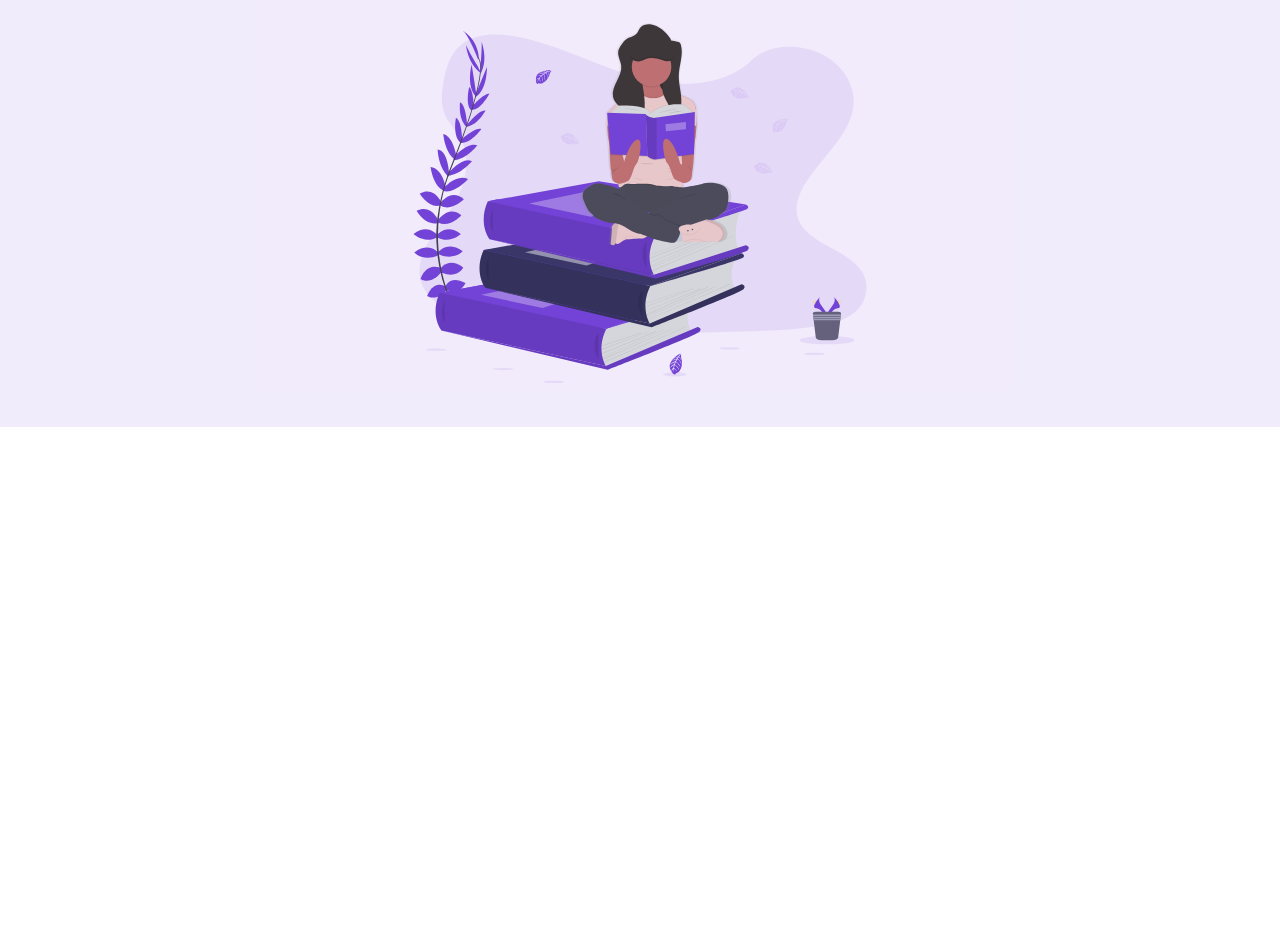
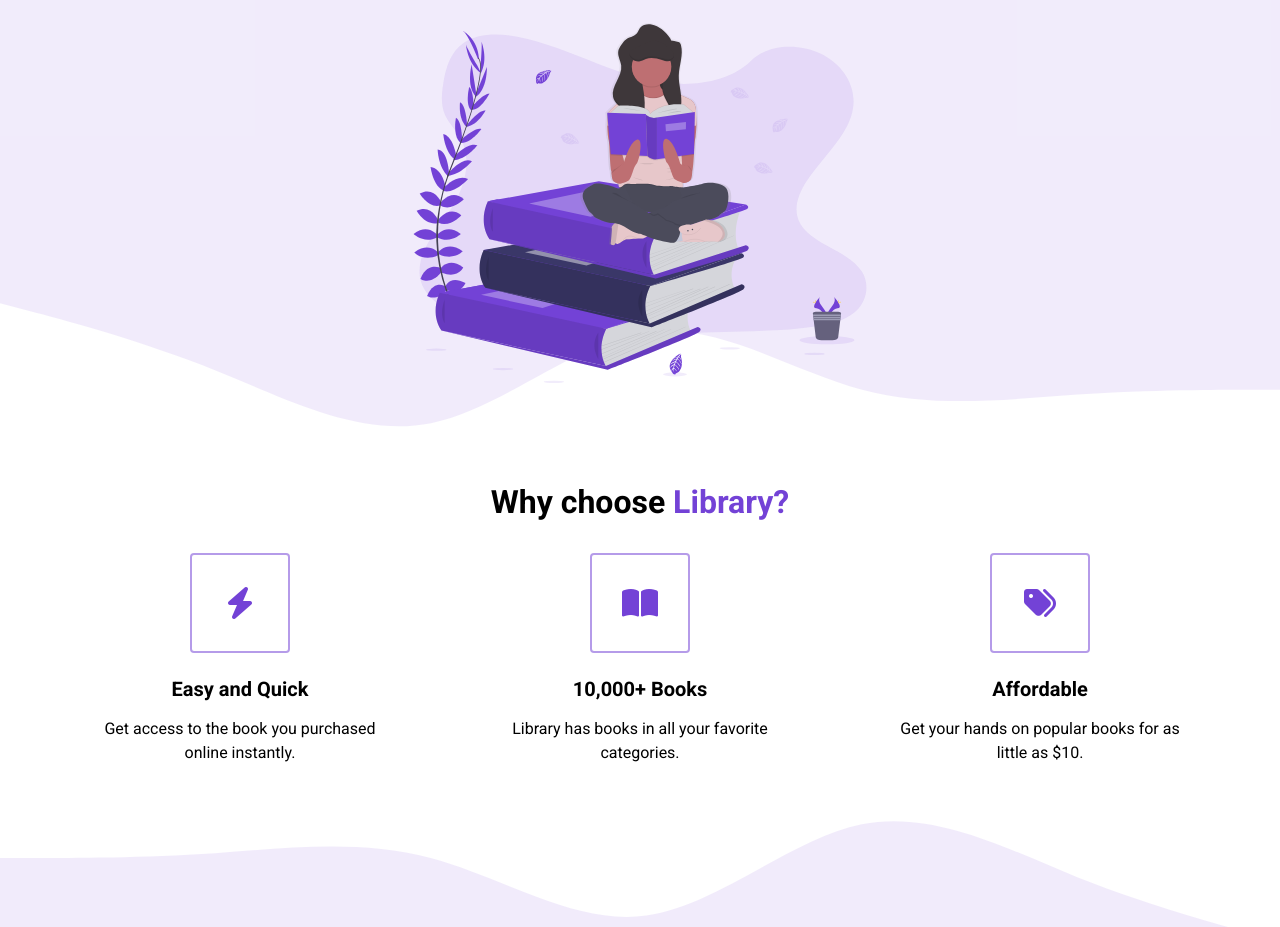
Before and after one commit to jericmariano/ecommerce-website, a plain HTML site: page index.html in a window 1280 px wide. Shown: the part 373-1300 px from the top of the page. Before the commit the page ends 800 px from the top, so only its background shows below. Drawn offline with Linux system fonts and the light colour scheme.

Commit message:
features section + wave background

```diff
--- a/index.html
+++ b/index.html
@@ -6,6 +6,7 @@
     <meta name="viewport" content="width=device-width, initial-scale=1.0">
     <title>Library</title>
     <link rel="stylesheet" href="./styles.css">
+    <script src="https://kit.fontawesome.com/c8e4d183c2.js" crossorigin="anonymous"></script>
 </head>
 <body>
     <section id ="landing">
@@ -38,5 +39,67 @@
             </div>
         </header>
     </section>
+
+    <main>
+        <section id="highlights">
+            <div class="container">
+                <div class="row">
+                    <h2 class="secttion__title">
+                        Why choose <span class="purple">Library?</span>
+                    </h2>
+                    <div class="highlight__wrapper">
+                        <div class="highlight">
+                            <div class="highlight__img">
+                                <i class="fas fa-bolt"></i>
+                            </div>
+                                <h3 class="highlight__subtitle">
+                                    Easy and Quick
+                                </h3>
+                                <p class="highlight__para">
+                                    Get access to the book you purchased online instantly.
+                                </p>
+                        </div>
+                        <div class="highlight">
+                            <div class="highlight__img">
+                                <i class="fas fa-book-open"></i>
+                            </div>
+                                <h3 class="highlight__subtitle">
+                                    10,000+ Books
+                                </h3>
+                                <p class="highlight__para">
+                                    Library has books in all your favorite categories.
+                                </p>
+                        </div>
+                        <div class="highlight">
+                            <div class="highlight__img">
+                                <i class="fas fa-tags"></i>
+                            </div>
+                                <h3 class="highlight__subtitle">
+                                    Affordable
+                                </h3>
+                                <p class="highlight__para">
+                                    Get your hands on popular books for as little as $10.
+                                </p>
+                        </div>
+                    </div>
+                </div>
+            </div>
+        </section>
+
+        <section id="features">
+            <div class="container">
+                <div class="row">
+
+                </div>
+            </div>
+        </section>
+        <section id="recent">
+            <div class="container">
+                <div class="row">
+
+                </div>
+            </div>
+        </section>
+    </main>
 </body>
 </html>
--- a/styles.css
+++ b/styles.css
@@ -5,6 +5,11 @@
   margin: 0;
   box-sizing: border-box;
   font-family: "Roboto", sans-serif;
+}
+
+body {
+    max-width: 100vw;
+    overflow-x: hidden;
 }
 
 nav {
@@ -17,6 +22,10 @@ img {
     height: 100%;
     max-height: 50vh;
     padding: 20px;
+}
+
+p {
+    line-height: 1.5;
 }
 
 .nav__container {
@@ -123,4 +132,93 @@ button:active {
 
 .header__img--wrapper {
     padding: 20px;
+    z-index: 2;
 }
+
+.container {
+    padding: 56px 0;
+}
+
+.row {
+    width: 100%;
+    max-width: 1200px;
+    margin: 0 auto;
+}
+
+/* HIGHLIGHTS */
+
+#highlights {
+    position: relative;
+    max-width: 100vw;
+}
+
+#highlights:before {
+    background: url('./assets/wave.svg');
+    content: "";
+    position: absolute;
+    width: 101vw;
+    height: 12vw;
+    top: 1px;
+    left: 0;
+    z-index: 1;
+    background-size: cover;
+    background-repeat: no-repeat;
+    transform: translateY(-100%);
+}
+
+#highlights:after {
+    background: url('./assets/wave.svg');
+    content: "";
+    position: absolute;
+    width: 101vw;
+    height: 12vw;
+    bottom: 1px;
+    left: 0;
+    z-index: 1;
+    background-size: cover;
+    background-repeat: no-repeat;
+    transform: translateY(100%) rotate(180deg);
+}
+
+.highlight__wrapper {
+    display: flex;
+}
+
+.highlight {
+    padding: 0 24px;
+    width: calc(100% / 3);
+    display: flex;
+    align-items: center;
+    justify-content: center;
+    flex-direction: column;
+}
+
+.highlight__para {
+    text-align: center;
+    max-width: 280px;
+}
+
+.highlight__img {
+    border: 2px solid #7342d686;
+    color: #7342d6;
+    width: 100px;
+    height: 100px;
+    display: flex;
+    align-items: center;
+    justify-content: center;
+    border-radius: 4px;
+    font-size: 32px;
+    margin-bottom: 24px;
+}
+
+.highlight__subtitle {
+    font-size: 20px;
+    margin-bottom: 16px;
+}
+
+/* FEATURUES */
+
+#features {
+    height: 1000px;
+    background-color: rgba(115, 66, 214, 0.1);
+}
```
